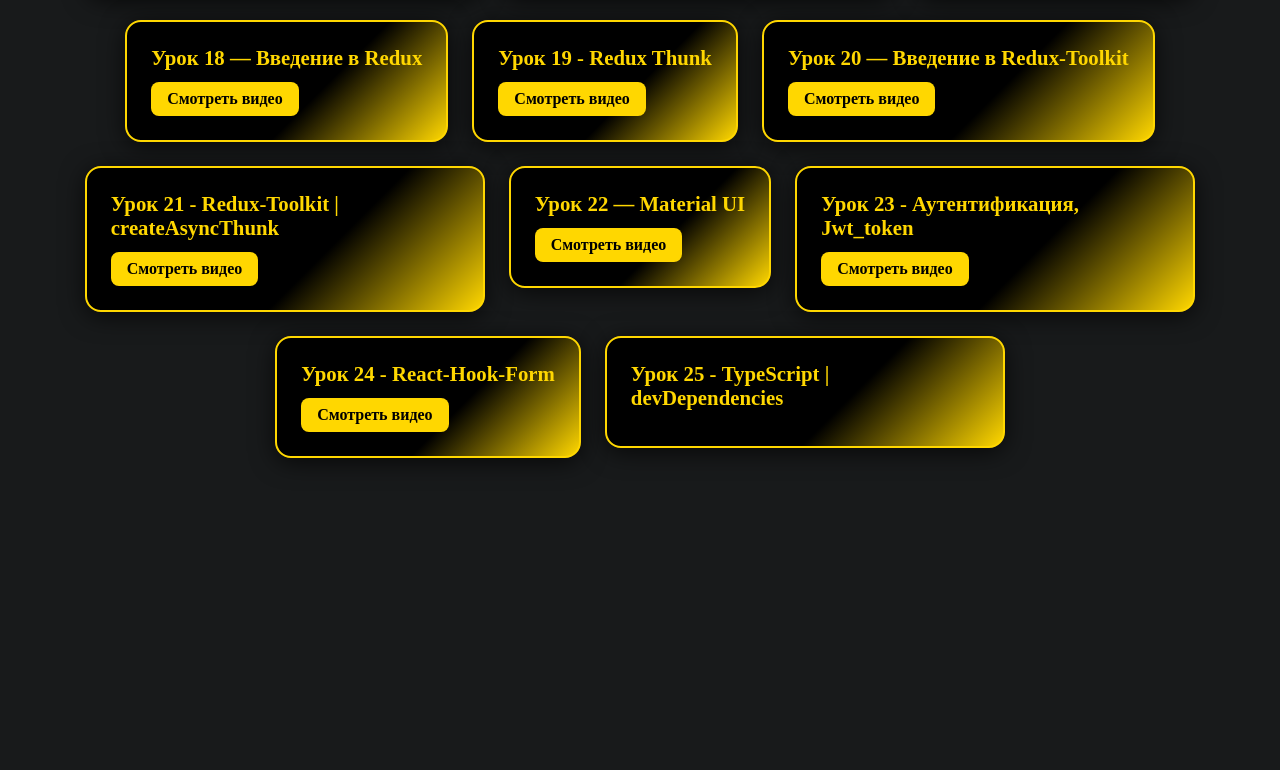
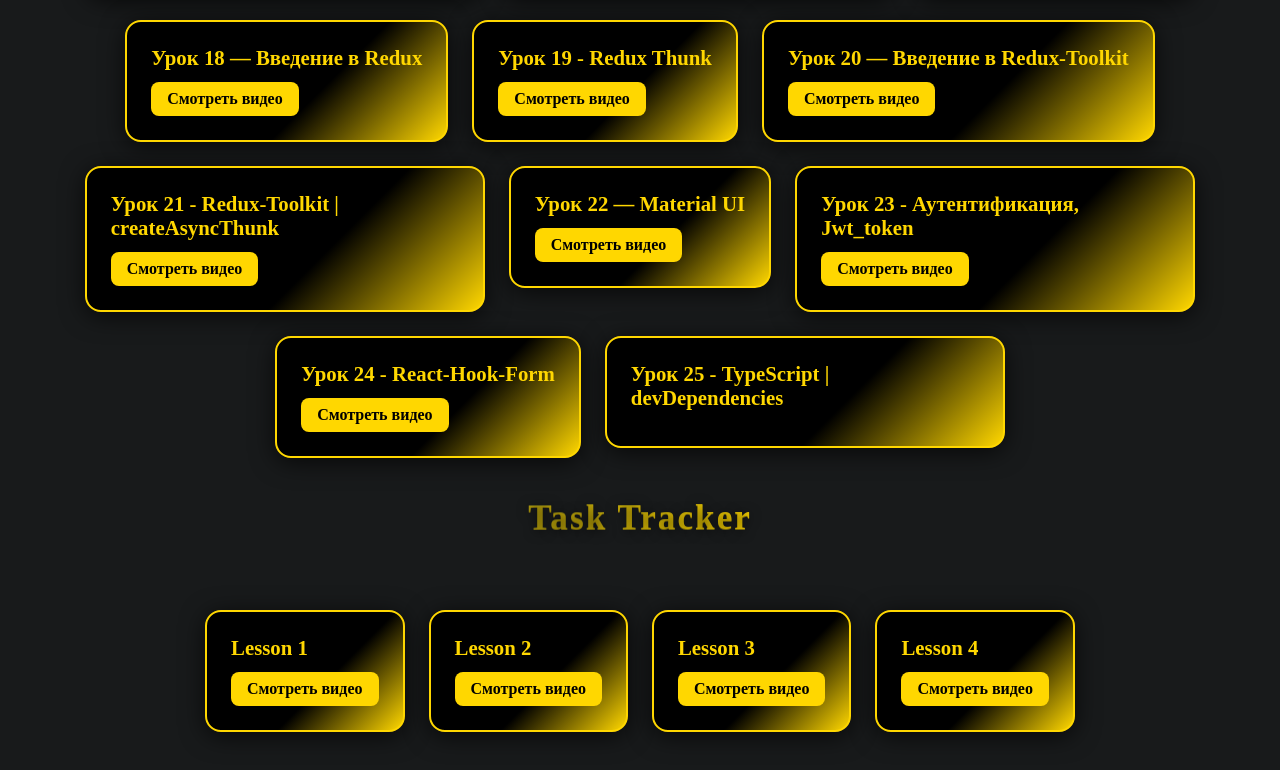
Before and after one commit to tansan999/lesson-0000, a React (Vite) app: page / in a window 1280 px wide. Shown: the part 4058-4828 px from the top of the page. Before the commit the page ends 4556 px from the top, so only its background shows below. Built offline with nearby package versions, Linux system fonts and the light colour scheme.

Commit message:
add Card_Task_Tracker and video 4 zoom

```diff
--- a/src/App.jsx
+++ b/src/App.jsx
@@ -3,6 +3,7 @@
 import Card_html from "./components/Card_html";
 import Card_css from "./components/Card_css";
 import Card_js from "./components/Card_js";
+import Card_Task_Tracker from "./components/Card_Task-tracker";
 
 export default function App() {
   return (
@@ -18,6 +19,10 @@
 
       <DivAAA>REACT</DivAAA>
       <Card_react />
+
+     <DivAAA>Task Tracker</DivAAA>
+      <Card_Task_Tracker />
+
     </DivApp>
   );
 }
--- /dev/null
+++ b/src/components/Card_Task-tracker.jsx
@@ -0,0 +1,96 @@
+import React from "react";
+import styled from "styled-components";
+import { taskTracker } from "../lessons";
+
+export default function Card_Task_Tracker() {
+  return (
+    <React_>
+      {taskTracker.map((note, idx) => (
+        <CardWrapper key={idx}>
+          <CardTitle>{note.title}</CardTitle>
+          {note.link && (
+            <MapCard>
+              <CardLink
+                href={note.link}
+                target="_blank"
+                rel="noopener noreferrer"
+              >
+                Смотреть видео
+              </CardLink>
+              {note.practicLink && (
+                <CatdPractic
+                  href={note.practicLink}
+                  target="_blank"
+                  rel="noopener noreferrer"
+                >
+                  Смотреть Практику
+                </CatdPractic>
+              )}
+            </MapCard>
+          )}
+        </CardWrapper>
+      ))}
+    </React_>
+  );
+}
+
+const CardWrapper = styled.div`
+  background: linear-gradient(135deg, #000 60%, #ffd700 100%);
+  color: #ffd700;
+  border: 2px solid #ffd700;
+  border-radius: 16px;
+  padding: 24px;
+  max-width: 400px;
+  box-shadow: 0 4px 24px rgba(0, 0, 0, 0.7);
+`;
+
+const CardTitle = styled.h2`
+  margin: 0 0 12px 0;
+  font-weight: bold;
+  font-size: 1.3rem;
+`;
+
+const CardLink = styled.a`
+  color: #000;
+  background: #ffd700;
+  padding: 8px 16px;
+  border-radius: 8px;
+  text-decoration: none;
+  font-weight: bold;
+  transition: background 0.2s, color 0.2s;
+
+  &:hover {
+    background: #000;
+    color: #ffd700;
+  }
+`;
+
+const React_ = styled.div`
+  display: flex;
+  flex-wrap: wrap;
+  justify-content: center;
+  align-items: flex-start;
+  gap: 24px;
+  padding: 40px;
+  min-height: 100vh;
+`;
+const CatdPractic = styled.a`
+  color: #000;
+  background: #466ecd;
+  padding: 8px 16px;
+  border-radius: 8px;
+  text-decoration: none;
+  font-weight: bold;
+  transition: background 0.2s, color 0.2s;
+
+  &:hover {
+    background: #000;
+    color: #253c86;
+  }
+`;
+
+const MapCard = styled.div`
+  display: flex;
+  flex-wrap: wrap;
+  gap: 10px;
+`;
--- a/src/lessons.js
+++ b/src/lessons.js
@@ -333,3 +333,26 @@
     practicLink: "",
   },
 ];
+
+export const taskTracker = [
+  {
+    title: "Lesson 1",
+    link: "https://us02web.zoom.us/rec/play/ZNbhH4clgFJ7vvFunOWa5L2mbd9BG0FBfoayXCqY0qrSNu4PRb2UgKhK7ycQYUcd4i7Y0mrL_hwBJMaw.uXpm5vXzEaFlC8-U?eagerLoadZvaPages=sidemenu.billing.plan_management&accessLevel=meeting&canPlayFromShare=true&from=share_recording_detail&continueMode=true&componentName=rec-play&originRequestUrl=https%3A%2F%2Fus02web.zoom.us%2Frec%2Fshare%2F7WLmz0Xxs_5DzDJR9kEV7f6J88usLP8-PHVGB4K6Br_5i0byeC7ro-XZBvBgU0lM.ZqkztG9qnQik4T8L",
+    practicLink: "",
+  },
+  {
+    title: "Lesson 2",
+    link: "https://us02web.zoom.us/rec/play/pg41ajh08tqmzgC4aqS2H9z7lQ0Y-OIkXrtYa_updRH2wOImvRYPnLGO1sR9vKi8JWoLQ8TIbeT78LtX.UO2LDzEP3dMSBzni?eagerLoadZvaPages=sidemenu.billing.plan_management&accessLevel=meeting&canPlayFromShare=true&from=share_recording_detail&continueMode=true&componentName=rec-play&originRequestUrl=https%3A%2F%2Fus02web.zoom.us%2Frec%2Fshare%2FWn0rijYEd1oQ3kcqi7E7dTQAqpX3Oaf0kflw8WTs5DXlSKxo6HRIHg8dfKvSWzfY.ixmapMucDgHSCgbb",
+    practicLink: "",
+  },
+  {
+    title: "Lesson 3",
+    link: "https://us02web.zoom.us/rec/play/aAW4Y9EOxTOf_B2Z8-Vu_epYtlGmCzvZncdQATY3YwGRhOT49K08GsxNx430-6f2_EbRuzu_xHC6gScr.cG5JvXis89tSxdFZ?eagerLoadZvaPages=sidemenu.billing.plan_management&accessLevel=meeting&canPlayFromShare=true&from=share_recording_detail&continueMode=true&componentName=rec-play&originRequestUrl=https%3A%2F%2Fus02web.zoom.us%2Frec%2Fshare%2Fxjvisg_OSiO2NcIDt4PlAtO0mus87Q_3C8st246tM3T5wdQVa18pchDwJcQacTtO.FtFWBMitSxVi3R7O",
+    practicLink: "",
+  },
+  {
+    title: "Lesson 4",
+    link: "https://us02web.zoom.us/rec/play/TAaYfJAvOFyxbWrbR21xYymCJPrYqyVayr-wxHasIF6sPFAIQamq_JKwfGi_1-mKkq1T18UZc9PKha9d.a9UzWVTZRyInSVIV?eagerLoadZvaPages=sidemenu.billing.plan_management&accessLevel=meeting&canPlayFromShare=true&from=share_recording_detail&continueMode=true&componentName=rec-play&originRequestUrl=https%3A%2F%2Fus02web.zoom.us%2Frec%2Fshare%2FBQBzzmKKMOp0Ij_9lbEXdNyIj0Vei04QS7o4259wzhTTSyX0GGEp22MATqT4cLCT.2GXzJoReu-khR3pP",
+    practicLink: "",
+  },
+];
```
